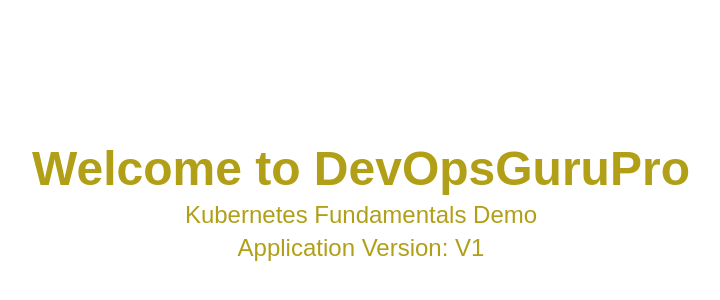
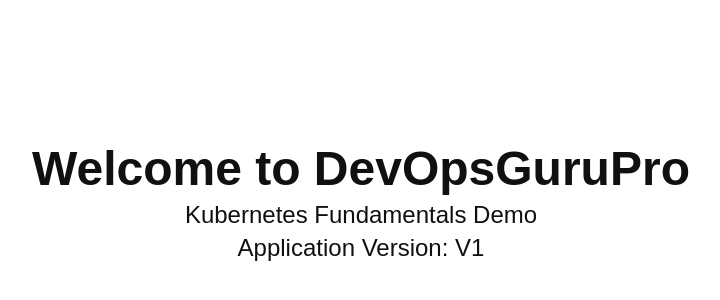
Before and after one commit to DevOpsGuru09/DGPNginx, a plain HTML site: page index.html in a window 1280 px wide. Shown: the part 196-496 px from the top of the page, without its empty margins (279-999 px from the left). Drawn offline with Linux system fonts and the light colour scheme.

Commit message:
Welcome to DevOpsGuruPro

```diff
--- a/index.html
+++ b/index.html
@@ -11,11 +11,11 @@
         overflow: hidden;
       }
       body {
-        background-image: url("https://raw.githubusercontent.com/DevOpsGuru09/Favicon/main/webpic.jpg");
+        background-image: url("https://raw.githubusercontent.com/DevOpsGuru09/Favicon/main/webpic1.jpg");
         background-size: cover;
         background-position: center;
         background-repeat: no-repeat;
-        color: rgb(177, 159, 23);
+        color: rgb(18, 16, 15);
         font-family: Arial, sans-serif;
         text-align: center;
         display: flex;
```
